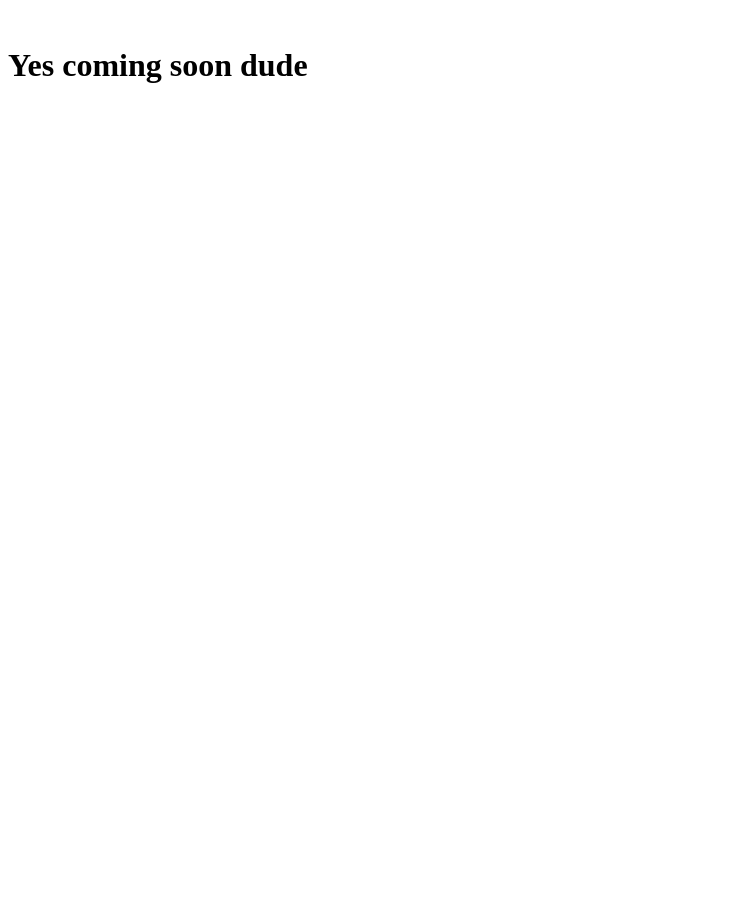
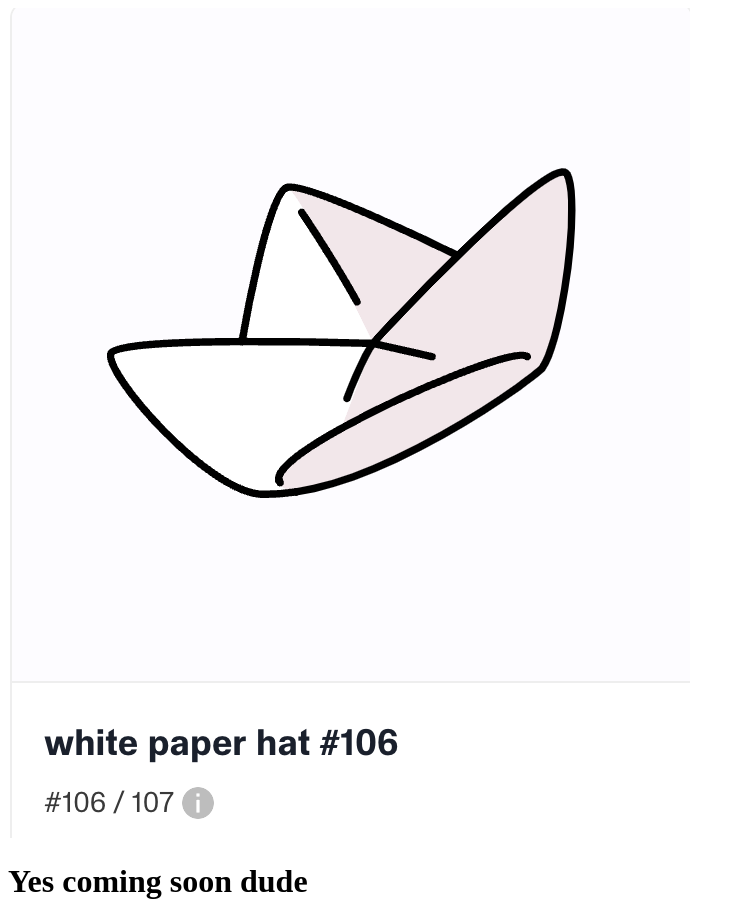
Before and after one commit to thibg-pro/git-101, a plain HTML site: page index.html in a window 1280 px wide. Shown: the whole page, without its empty margins (0-743 px from the left). Before the commit the page ends 800 px from the top, so only its background shows below. Drawn offline with Linux system fonts and the light colour scheme.

Commit message:
New commit

```diff
--- a/index.html
+++ b/index.html
@@ -5,7 +5,7 @@
     <title></title>
   </head>
   <body>
-    <img src="Capture d’écran 2023-08-31 à 22.42.05.png" alt="">
+    <img src="test.png" alt="">
     <h1>Yes coming soon dude</h1>
   </body>
 </html>
```
Also changed, not shown: test.png (added).
